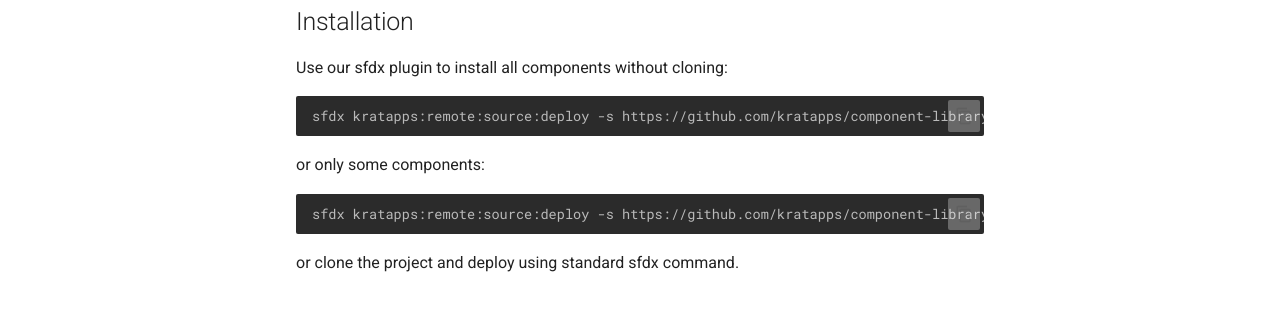
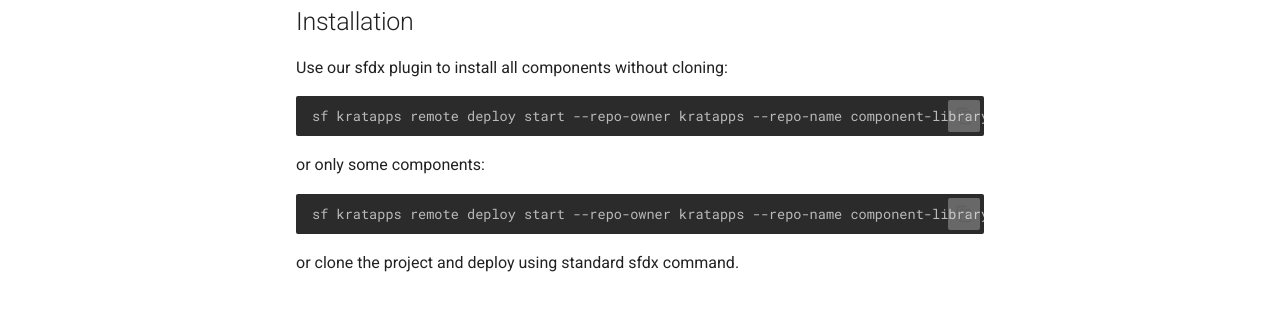
Before and after one commit to kratapps/kratapps-docs, an MkDocs documentation site: the page built from docs/component-library/overview/components.md, in a window 1280 px wide. Shown: the part 336-647 px from the top of the page. Built offline with MkDocs 1.6.1 and Material for MkDocs 9.7.7, drawn with Linux system fonts in a browser that asks for light colours.

Commit message:
Update components.md

````diff
--- a/docs/component-library/overview/components.md
+++ b/docs/component-library/overview/components.md
@@ -9,13 +9,13 @@
 Use our sfdx plugin to install all components without cloning:
 
 ```text
-sfdx kratapps:remote:source:deploy -s https://github.com/kratapps/component-library -p src/main/default -u myOrg
+sf kratapps remote deploy start --repo-owner kratapps --repo-name component-library --source-dir src/ -o my-org
 ```
 
 or only some components:
 
 ```text
-sfdx kratapps:remote:source:deploy -s https://github.com/kratapps/component-library -p src/main/default/lwc/spinner -u myOrg
+sf kratapps remote deploy start --repo-owner kratapps --repo-name component-library --source-dir src/library/lwc/spinner/ -o my-org
 ```
 
 or clone the project and deploy using standard sfdx command.
````
